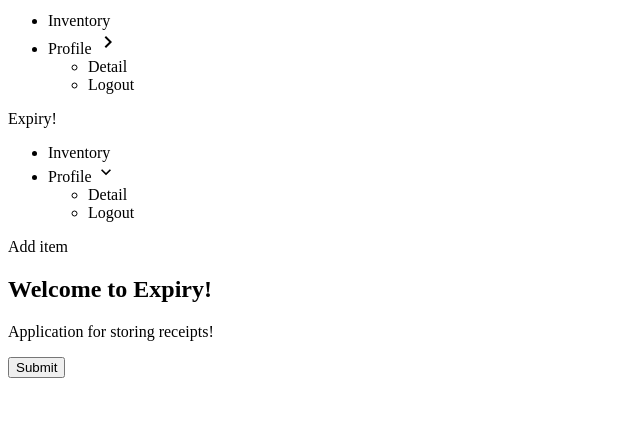
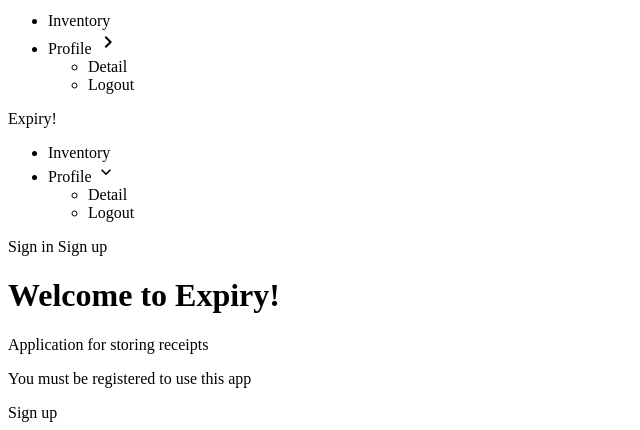
Before and after one commit to kousalikjan/expiry, a Symfony app: template templates/index.html.twig in a window 1280 px wide. Shown: the part 1280-1710 px from the top of the page, without its empty margins (0-640 px from the left). Before the commit the page ends 1658 px from the top, so only its background shows below. Run offline with Twig, Linux system fonts and the light colour scheme; the template is opened without the code that fills it, so the values that code supplies are empty; some libraries are stand-ins or nearby versions.

Commit message:
Basic landing page

```diff
--- a/templates/_navbar.html.twig
+++ b/templates/_navbar.html.twig
@@ -36,6 +36,11 @@
         </ul>
     </div>
     <div class="navbar-end">
+        {% if logged|default(false) %}
         <a class="btn btn-sm btn-accent lg:btn-md">Add item</a>
+            {% else %}
+                <a class="btn btn-sm btn-ghost lg:btn-md">Sign in</a>
+                <a class="btn btn-sm btn-primary lg:btn-md">Sign up</a>
+        {% endif %}
     </div>
 </div>
--- a/templates/index.html.twig
+++ b/templates/index.html.twig
@@ -4,10 +4,15 @@
 
 {% block body %}
 
-    <article class="prose">
-        <h1 class=>Welcome to Expiry!</h1>
-        <p class="text-lg">Application for storing receipts!</p>
-        <button class="btn btn-primary">Submit</button>
-    </article>
+    <div class="prose p-8">
+        <h1 class="mb-0">Welcome to Expiry!</h1>
+        <p class="text-lg mt-0 mb-16">Application for storing receipts</p>
+        {% if logged|default(false) %}
+            <a class="btn btn-sm btn-accent lg:btn-md">See inventory</a>
+        {% else %}
+            <p class="text-lg">You must be registered to use this app</p>
+            <a class="btn btn-primary">Sign up</a>
+        {% endif %}
+    </div>
 
 {% endblock %}
```
